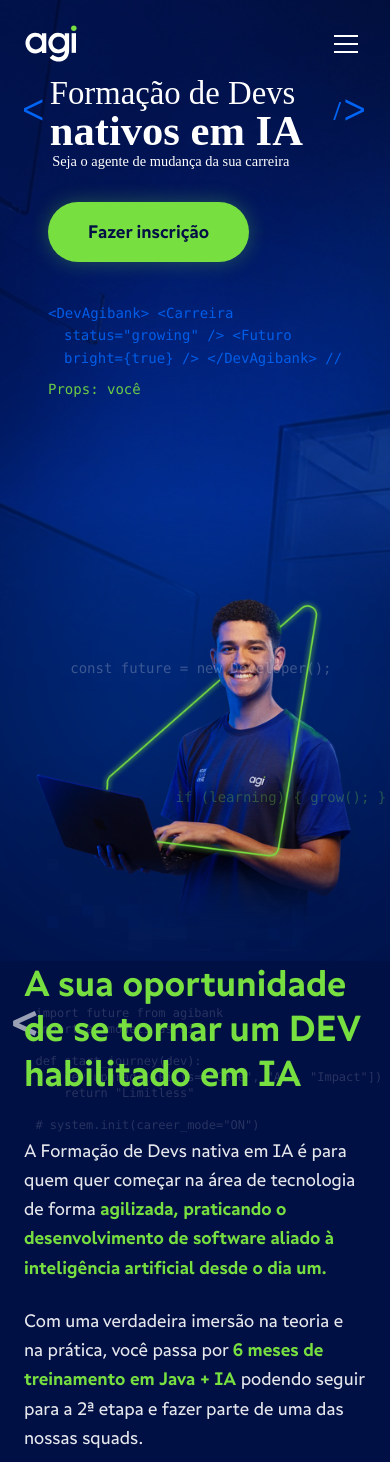
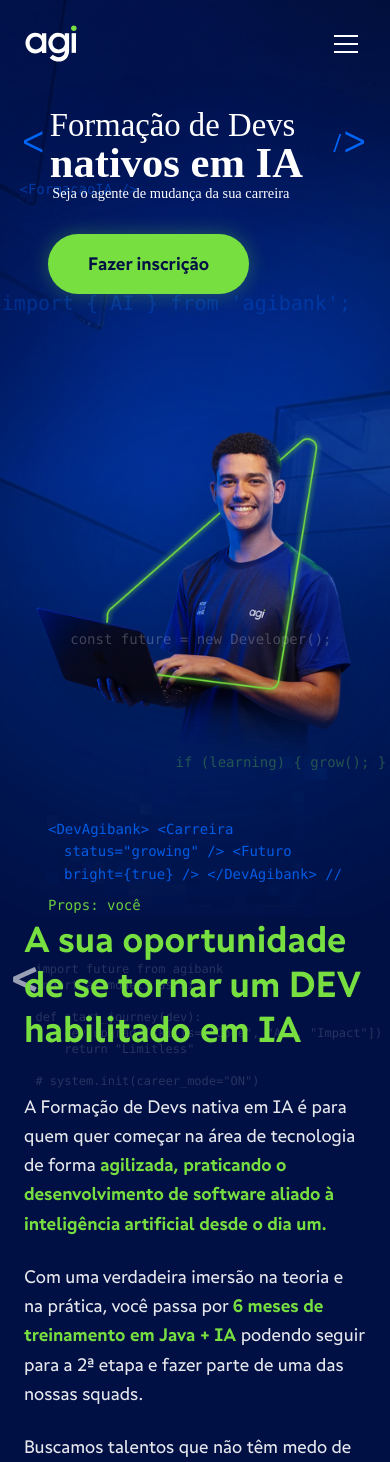
Before and after one commit to Uriel3coletivo/formacao-devs-ia, a Next.js app: page / in a window 390 px wide. Shown: the top 1462 px of the page. Built offline with nearby package versions, Linux system fonts and the light colour scheme.

Commit message:
Update Hero.jsx

```diff
--- a/src/components/Hero.jsx
+++ b/src/components/Hero.jsx
@@ -27,13 +27,12 @@ export default function Hero() {
         <img src="/images/Pixels.png" alt="Pixels Decorativos" className="object-contain max-h-full" />
       </div>
 
-      {/* AJUSTE 1: Adicionado "hidden lg:block" para sumir com os códigos no celular e limpar a tela */}
-      <div className="hidden lg:block absolute inset-0 z-10 pointer-events-none overflow-hidden font-mono text-sm md:text-base">
+      <div className="absolute inset-0 z-10 pointer-events-none overflow-hidden font-mono text-sm md:text-base">
         <motion.div animate={{ y: [0, -20, 0], opacity: [0.2, 0.6, 0.2] }} transition={{ repeat: Infinity, duration: 4, ease: "easeInOut" }} className="absolute top-[20%] left-[5%] text-[#0064f5]">&lt;FormacaoIA /&gt;</motion.div>
         <motion.div animate={{ y: [0, -15, 0], opacity: [0.3, 0.8, 0.3] }} transition={{ repeat: Infinity, duration: 5, ease: "easeInOut", delay: 2 }} className="absolute top-[30%] right-[10%] text-[#0064f5] text-xl">import &#123; AI &#125; from 'agibank';</motion.div>
       </div>
 
-      <div className="container-custom relative z-20 w-full mt-4">
+      <div className="container-custom relative z-20 w-full mt-4 lg:mt-4">
         <div className="grid lg:grid-cols-12 gap-0 items-center">
 
           <motion.div
@@ -45,10 +44,11 @@ export default function Hero() {
             <img
               src="/images/Logo-Formacao-Devs.svg"
               alt="Formação de Devs nativos em IA"
-              className="w-full max-w-[700px] xl:max-w-[850px] mb-8 object-contain"
+              className="w-full max-w-[700px] xl:max-w-[850px] mb-8 object-contain mt-8 lg:mt-0"
               style={{ objectPosition: 'left center' }}
             />
 
+            {/* Recuo restaurado para a versão exata que você aprovou */}
             <div className="pl-6 md:pl-8 lg:pl-10 xl:pl-12">
               <button className="bg-[#77df40] text-[#000f44] px-10 py-4 rounded-full font-bold text-lg hover:bg-[#0064f5] hover:text-white transition-all transform hover:scale-105 active:scale-95 shadow-[0_0_20px_rgba(119,223,64,0.3)]">
                 Fazer inscrição
@@ -57,7 +57,7 @@ export default function Hero() {
               <motion.div
                 animate={{ x: mousePosition.x * 0.3, y: mousePosition.y * 0.3 }}
                 transition={{ type: 'spring', stiffness: 50, damping: 20 }}
-                className="mt-10 text-sm md:text-base text-[#0064f5] font-mono opacity-90 leading-relaxed text-left"
+                className="mt-10 text-sm md:text-base text-[#0064f5] font-mono opacity-90 leading-relaxed text-left hidden lg:block"
               >
                 <p>&lt;DevAgibank&gt; &lt;Carreira</p>
                 <p className="pl-4">status="growing" /&gt;  &lt;Futuro</p>
@@ -67,8 +67,7 @@ export default function Hero() {
             </div>
           </motion.div>
 
-          {/* AJUSTE 2: Trocado "mt-10" para "-mt-10" no mobile, puxando o rapaz para cima, perto do botão */}
-          <div className="col-span-12 lg:col-span-7 relative h-[600px] md:h-[800px] lg:h-[950px] flex justify-center items-end pointer-events-none -mt-10 lg:mt-0 z-20">
+          <div className="col-span-12 lg:col-span-7 relative h-[500px] md:h-[800px] lg:h-[950px] flex justify-center items-end pointer-events-none mt-0 lg:mt-0 z-20">
             <div className="absolute top-1/2 left-1/2 transform -translate-x-1/2 -translate-y-1/2 w-[500px] h-[500px] bg-[#0064f5] rounded-full blur-[120px] opacity-30 z-0" />
 
             <motion.div
@@ -84,6 +83,18 @@ export default function Hero() {
             </motion.div>
           </div>
 
+          {/* Código reposicionado APENAS no mobile - aparece abaixo da imagem */}
+          <motion.div
+            animate={{ x: mousePosition.x * 0.3, y: mousePosition.y * 0.3 }}
+            transition={{ type: 'spring', stiffness: 50, damping: 20 }}
+            className="col-span-12 lg:hidden mt-6 text-sm text-[#0064f5] font-mono opacity-90 leading-relaxed text-left pl-6 z-30"
+          >
+            <p>&lt;DevAgibank&gt; &lt;Carreira</p>
+            <p className="pl-4">status="growing" /&gt;  &lt;Futuro</p>
+            <p className="pl-4">bright=&#123;true&#125; /&gt;  &lt;/DevAgibank&gt; //</p>
+            <p className="mt-2 text-[#77df40]">Props: você</p>
+          </motion.div>
+
         </div>
       </div>
 
```
